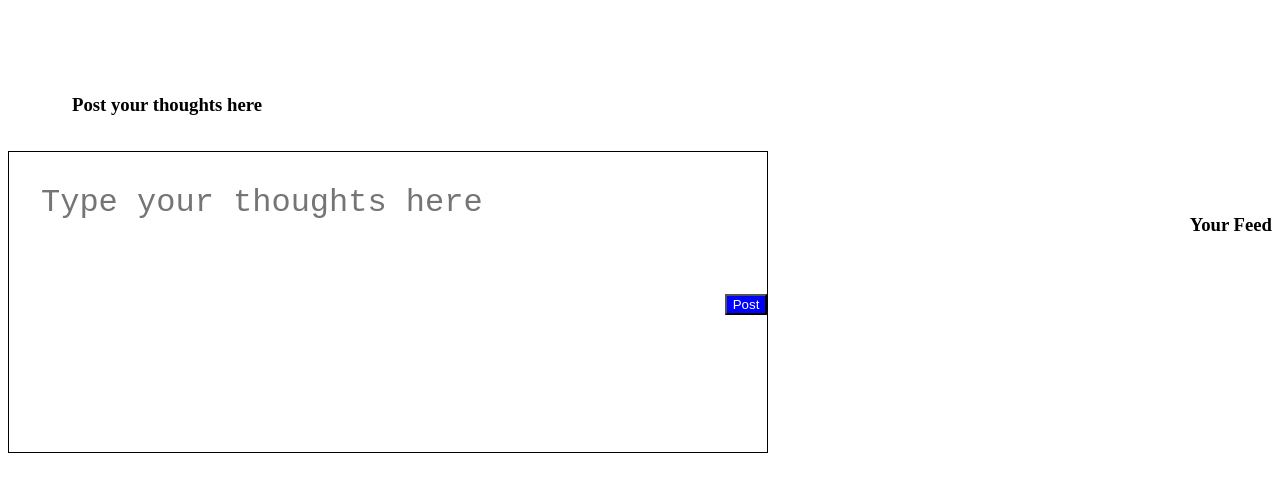
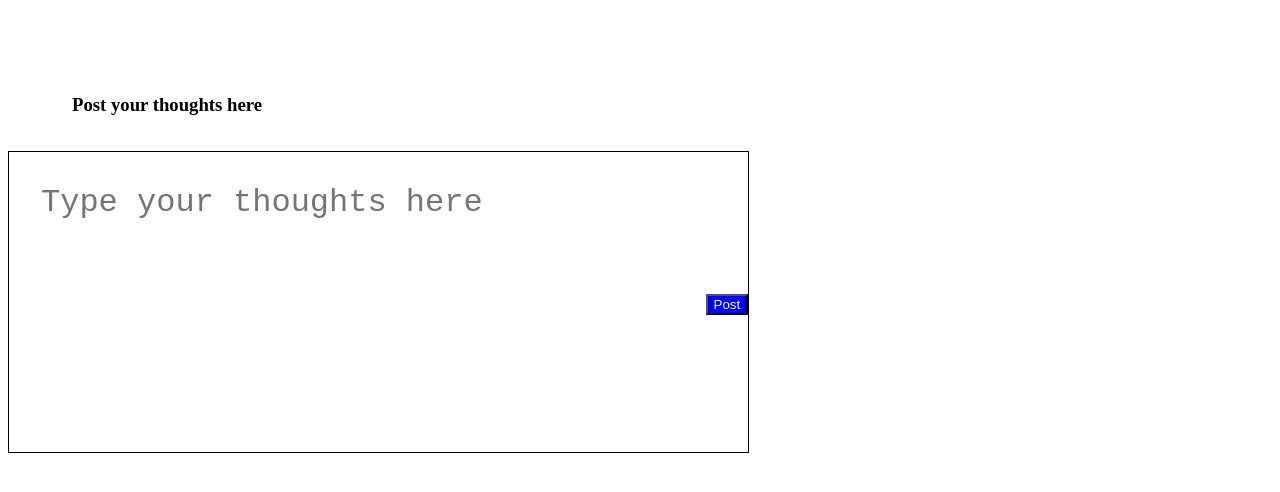
Before and after one commit to harshitscaler/FinalHackathon, a plain HTML site: page index.html in a window 1280 px wide. Shown: the part 82-574 px from the top of the page. Drawn offline with Linux system fonts and the light colour scheme.

Commit message:
Update index.html

```diff
--- a/index.html
+++ b/index.html
@@ -30,27 +30,28 @@
                 </div>
             </div>
         </div>
-        <div class="section">
-            <h3>Your Feed</h3>
-            <div class="feed">
-                <!-- <div class = "feed-section">
-                        <div class ="feed-heading">
-                            <img src ="/assets/profile_image.png">
-                            <h4>Joanne Graham </h4>
+        <div class="feed-section">
+             <!-- <div class="feed-heading">
+                <img src="/assets/profile_image.png">
+                <h4>Joanne Graham</h4>
                 <p>@JoanneGraham123</p>
-                            <img src="assets/edit.png">
-                            <img src = "assets/delete.png">
+                <img class="edit-post-btn"src="./assets/edit.png">
+                <img class="delete-comment" src="./assets/delete.png">
             </div>
             <div class="feed-content">
                 <p>Lorem ipsum dolor sit amet consectetur adipisicing elit.</p>
             </div>
-                        <div class = "feed-footer">
-                            <img src = "assets/comment.png">
-                            <img src = "assets/heart.png">
+            <div class="feed-footer">
+                <img src="assets/comment.png">
+                <img src="assets/heart.png">
             </div>
-                </div> -->
+            <div class="comment-section">
+                <textarea class="comment-textarea" placeholder="Write a comment"></textarea>
+                <button class="comment-btn">Comment</button>
+            </div>  -->
          </div>
-        </div>
+
+
     </div>
     <script src="./script.js"></script>
 </body>
```
Lines whose indentation alone changed are shown as unchanged.
